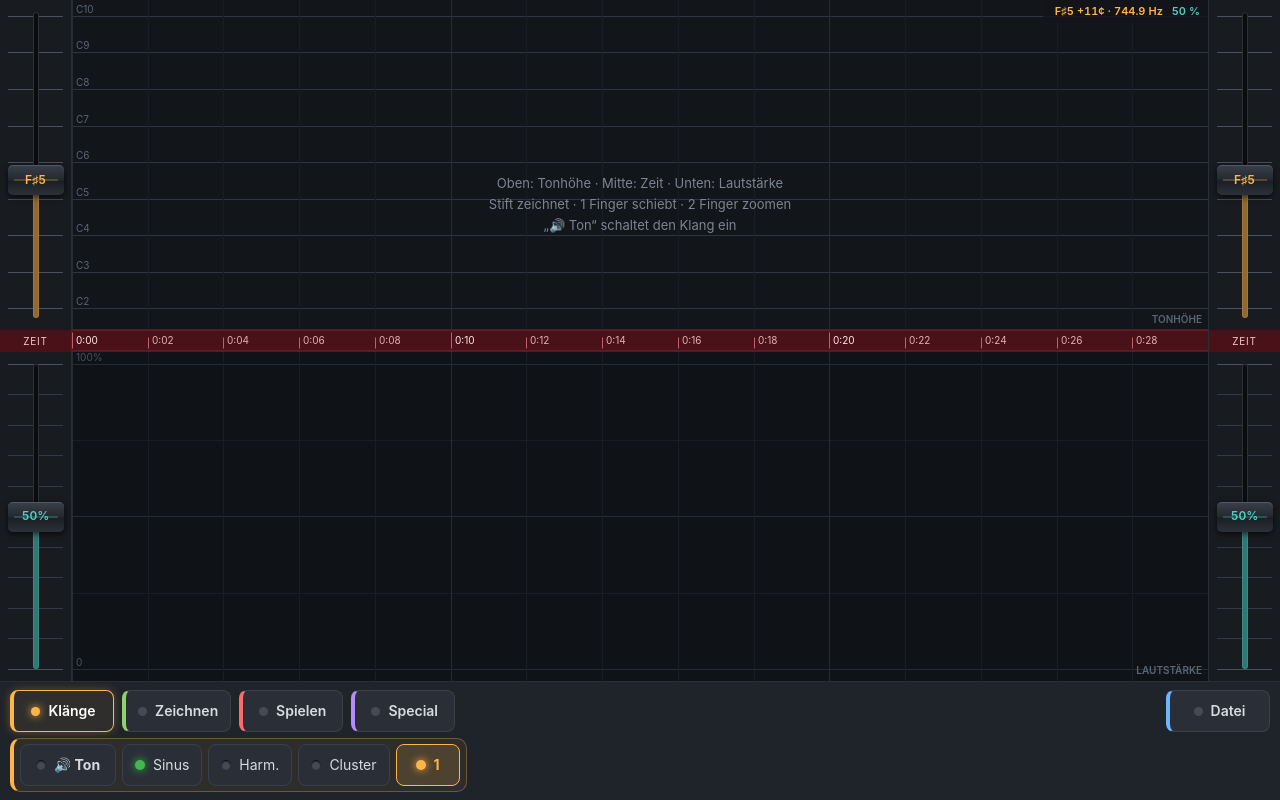
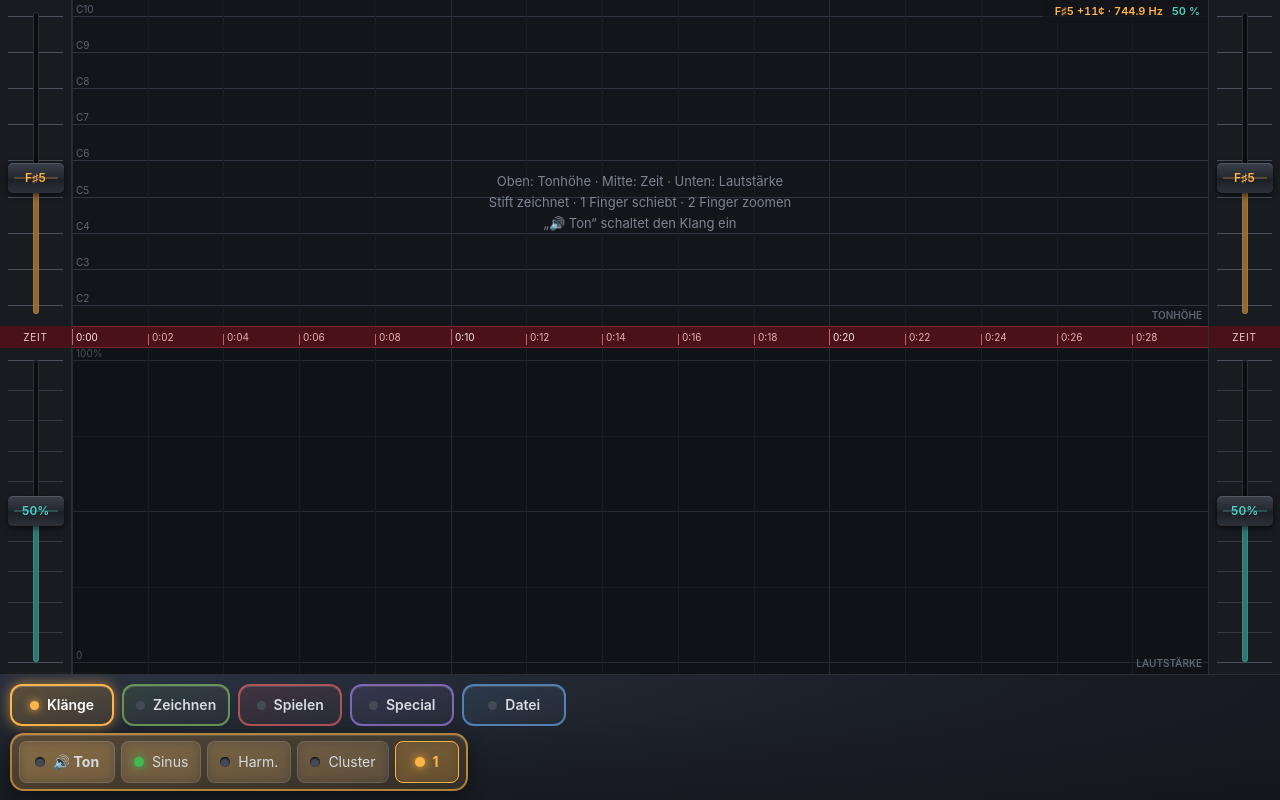
Before and after one commit to andreasklangschrift/Klangschrift, a plain HTML site: page index.html in a window 1280 px wide. Both pictures are taken after a click on the button "Klänge". Drawn offline with Linux system fonts and the light colour scheme.

Commit message:
Add files via upload

```diff
--- a/index.html
+++ b/index.html
@@ -85,17 +85,21 @@
   #subs{display:flex;flex-direction:column;align-items:flex-start;gap:6px}
   #subs:empty{display:none}
   .srow{display:flex;gap:8px;align-items:stretch;max-width:100%}
-  .grp{display:none;align-items:center;gap:6px;padding:5px 6px;border-radius:10px;border:1px solid var(--mcl);border-left:4px solid var(--mc);background:var(--mcb);flex-wrap:wrap;max-width:100%;box-sizing:border-box}
+  .grp{display:none;align-items:center;gap:6px;padding:6px 7px;border-radius:14px;border:2px solid var(--mcl);
+       background:linear-gradient(160deg,var(--mcg),var(--mcb));-webkit-backdrop-filter:blur(14px) saturate(150%);backdrop-filter:blur(14px) saturate(150%);
+       box-shadow:inset 0 1px 0 #ffffff26, 0 6px 18px #0006;flex-wrap:wrap;max-width:100%;box-sizing:border-box}
+  .grp button{background:#ffffff10;border-color:#ffffff22;-webkit-backdrop-filter:blur(6px);backdrop-filter:blur(6px)}
   .grp.show{display:inline-flex}
   /* einheitliche Farbe je Menü */
-  #rowSnd, #tab_snd  {--mc:#ffb547;--mcb:#ffb54712;--mcl:#ffb54750}
-  #rowDraw,#tab_draw {--mc:#8fd16a;--mcb:#8fd16a12;--mcl:#8fd16a50}
-  #rowPlay,#tab_play {--mc:#ff6b6b;--mcb:#ff6b6b12;--mcl:#ff6b6b50}
-  #rowSpec,#tab_spec {--mc:#b48cff;--mcb:#b48cff12;--mcl:#b48cff50}
-  #rowFile,#tab_file {--mc:#6fb4ff;--mcb:#6fb4ff12;--mcl:#6fb4ff50}
-  .tab{display:flex;align-items:center;gap:8px;font-weight:600;min-width:104px;justify-content:center;border-left:4px solid var(--mc)}
+  #rowSnd, #tab_snd  {--mc:#ffb547;--mcb:#ffb5471f;--mcg:#ffb54740;--mcl:#ffb54799}
+  #rowDraw,#tab_draw {--mc:#8fd16a;--mcb:#8fd16a1f;--mcg:#8fd16a40;--mcl:#8fd16a99}
+  #rowPlay,#tab_play {--mc:#ff6b6b;--mcb:#ff6b6b1f;--mcg:#ff6b6b40;--mcl:#ff6b6b99}
+  #rowSpec,#tab_spec {--mc:#b48cff;--mcb:#b48cff1f;--mcg:#b48cff40;--mcl:#b48cff99}
+  #rowFile,#tab_file {--mc:#6fb4ff;--mcb:#6fb4ff1f;--mcg:#6fb4ff40;--mcl:#6fb4ff99}
+  .tab{display:flex;align-items:center;gap:8px;font-weight:600;min-width:104px;justify-content:center;border:2px solid var(--mcl);
+        background:linear-gradient(160deg,var(--mcb),#ffffff08);-webkit-backdrop-filter:blur(12px);backdrop-filter:blur(12px);box-shadow:inset 0 1px 0 #ffffff1f;border-radius:12px}
   .tab .led{width:9px;height:9px;border-radius:50%;background:#444b55}
-  .tab.open{background:var(--mcb);border-color:var(--mc);color:#fff;box-shadow:0 0 10px var(--mcl)}
+  .tab.open{background:linear-gradient(160deg,var(--mcg),var(--mcb));border-color:var(--mc);color:#fff;box-shadow:inset 0 1px 0 #ffffff33, 0 0 14px var(--mcl)}
   .tab.open .led{background:var(--mc);box-shadow:0 0 8px var(--mc)}
   #polyBtn{min-width:64px;justify-content:center;font-weight:700}
   button.ico{width:58px;min-height:48px;display:flex;align-items:center;justify-content:center;padding:0}
@@ -122,7 +126,7 @@
   #eqc{width:100%;height:100%;display:block;touch-action:none}
   #eqwrap{position:relative;min-height:0}
 
-  #bar{display:flex;flex-direction:column;gap:6px;padding:8px 10px;background:var(--panel2);border-top:1px solid var(--line)}
+  #bar{display:flex;flex-direction:column;gap:7px;padding:9px 10px;background:radial-gradient(120% 140% at 10% 0%,#2a3140 0%,#1a1e25 55%,#14171c 100%);border-top:1px solid var(--line)}
   #bar .row{display:flex;align-items:center;gap:8px;flex-wrap:wrap}
   #bar .row+.row{padding-top:6px;border-top:1px solid var(--line)}
   .help{font-size:11px;color:var(--dim)}
@@ -221,7 +225,6 @@
       <button class="tab" id="tab_draw"><span class="led"></span>Zeichnen</button>
       <button class="tab" id="tab_play"><span class="led"></span>Spielen</button>
       <button class="tab" id="tab_spec"><span class="led"></span>Special</button>
-      <div class="sp"></div>
       <button class="tab" id="tab_file"><span class="led"></span>Datei</button>
     </div>
     <div id="subs">
@@ -247,7 +250,6 @@
       <button class="txt sel" id="mLive">Live</button>
       <button class="txt" id="mPlay">Lesen</button>
       <button class="ico" id="startBtn" title="Start"><svg width="26" height="26" viewBox="0 0 24 24" fill="currentColor" stroke="none" stroke-width="2" stroke-linecap="round" stroke-linejoin="round"><path d="M7 4.5v15l12.5-7.5z"/></svg></button>
-      <button class="ico" id="stopBtn" title="Stopp"><svg width="26" height="26" viewBox="0 0 24 24" fill="currentColor" stroke="none" stroke-width="2" stroke-linecap="round" stroke-linejoin="round"><rect x="5.5" y="4.5" width="4.5" height="15" rx="1"/><rect x="14" y="4.5" width="4.5" height="15" rx="1"/></svg></button>
       <button class="ico" id="homeBtn" title="Zurück zum Anfang"><svg width="26" height="26" viewBox="0 0 24 24" fill="currentColor" stroke="none" stroke-width="2" stroke-linecap="round" stroke-linejoin="round"><path d="M12 4.5v15L1.5 12zM22.5 4.5v15L12 12z"/></svg></button>
       <span class="help">Zeiger: am Griff ziehen · Doppeltipp auf die Zeitleiste</span>
     </div>
@@ -302,7 +304,7 @@ const EQ = {
 
 const S = {
   pitch: 0.45, vol: 0.5,
-  tone: false, voice: 'sine', spec: true, time: false,
+  tone: false, voice: 'sine', spec: false, time: false,
   mode: 'live', running: false, playT: 0, recTarget: null, rest: false, stock: false, edit: false,
   layer: 0,                                          // aktive Stimme 0…3 (Polyphonie)
   osc: false, oscPoly: false, pitch2: 0.452, vol2: 0.5, oscMs: 10, fourN: 1,
@@ -438,13 +440,31 @@ function initAudio(){
     stBus = ac.createGain(); stBus.gain.value = 0; stBus.connect(post);
     prevG = ac.createGain(); prevG.gain.value = 0; prevG.connect(stBus);
     getSyn(0); updateSpec();
-    ac.onstatechange = ()=> applyAudio(true);
-  }
-  if(ac.state!=='running'){ try{ ac.resume().then(()=>applyAudio(true)).catch(()=>{}); }catch(e){} }
-  try{ const b=ac.createBuffer(1,1,22050), s=ac.createBufferSource(); s.buffer=b; s.connect(ac.destination); s.start(0); }catch(e){}
+    ac.onstatechange = ()=>{ if(ac.state==='running') applyAudio(true); };
+  }
+  if(!audioUnlocked){ audioUnlocked=true; try{ const b=ac.createBuffer(1,1,22050), s=ac.createBufferSource(); s.buffer=b; s.connect(ac.destination); s.start(0); }catch(e){} }
   applyAudio(true);
 }
-['touchend','click','keydown'].forEach(ev=>document.addEventListener(ev,()=>{ if(!ac||ac.state!=='running') initAudio(); },{passive:true}));
+let audioUnlocked=false;
+['touchend','click','keydown'].forEach(ev=>document.addEventListener(ev,()=>{ if(!ac) initAudio(); else if(needAudio() && ac.state!=='running') ac.resume().catch(()=>{}); },{passive:true}));
+// iOS zeigt einen Player auf dem Sperrbildschirm, solange die Audio-Ausgabe läuft – auch wenn sie still ist.
+// Deshalb wird die Ausgabe angehalten, sobald nichts klingen soll, und beim nächsten Ton wieder gestartet.
+const needAudio = ()=> S.tone || S.running || (typeof prevOsc!=='undefined' && prevOsc.length>0);
+let suspT=0;
+function audioIdleCheck(){
+  if(!ac) return;
+  clearTimeout(suspT);
+  if(needAudio()){ if(ac.state!=='running') ac.resume().catch(()=>{}); return; }
+  const tail = 600 + ((S.stock && STK.hall) ? STK.hallTime*1000 : 0);      // Hall ausklingen lassen
+  suspT=setTimeout(()=>{ if(!needAudio() && ac.state==='running') ac.suspend().catch(()=>{}); }, tail);
+}
+document.addEventListener('visibilitychange',()=>{ if(document.hidden && ac){ stop(); clearTimeout(suspT); ac.suspend().catch(()=>{}); } });
+try{
+  if('mediaSession' in navigator){
+    navigator.mediaSession.metadata = new MediaMetadata({ title:'Klangschrift', artwork:[{src:'icon-512.png',sizes:'512x512',type:'image/png'}] });
+    navigator.mediaSession.setActionHandler('pause', ()=>{ stop(); S.tone=false; $('toneBtn').classList.remove('on'); applyAudio(true); });
+  }
+}catch(e){}
 
 // Spektrum der aktiven Stimme (und im Schwingungen-Modus der 2. Schwingung) neu setzen
 const fourierView = ()=> S.osc && !S.oscPoly && S.voice!=='sine';
@@ -473,6 +493,7 @@ function applyAudio(force){
   getSyn(0).set(S.voice, S.osc ? oscF1() : freqOf(S.pitch), on ? 0.5*S.vol*S.vol : 0, force);   // quadratisch ≈ gehörrichtig
   if(S.osc && S.oscPoly) getSyn(1).set(S.voice, oscF2(), (S.tone && !S.stock) ? 0.5*S.vol2*S.vol2 : 0, force);
   else if(!S.running) muteOthers();
+  audioIdleCheck();
 }
 const last = {};
 
@@ -920,11 +941,12 @@ function showSpec(on){
   S.spec=on; $('specBtn').classList.toggle('on',on);
   eq.classList.toggle('show', on && S.voice!=='sine'); requestAnimationFrame(resize);
 }
-function setVoice(v){
-  initAudio(); S.voice=v; S.fourN=1; updateSpec(); dirty=true;
+function setVoice(v,noInit){
+  if(!noInit) initAudio(); S.voice=v; S.fourN=1; updateSpec(); dirty=true;
   $('sineBtn').classList.toggle('on',v==='sine'); $('harmBtn').classList.toggle('on',v==='harm'); $('cluBtn').classList.toggle('on',v==='cluster');
   $('specBtn').style.display = v==='sine' ? 'none' : '';
-  if(v!=='sine'){ buildEqTop(); showSpec(true); } else showSpec(S.spec);
+  if(v!=='sine') buildEqTop();
+  showSpec(S.spec);                                   // Spektrum nur, wenn der Spektrum-Knopf an ist
   layoutSubs();
   applyAudio();
 }
@@ -965,8 +987,8 @@ addEventListener('resize',()=>{ const w=$('bar').clientWidth; if(w!==lastBarW){
 
 function setMode(m){ if(S.running) stop(); S.mode=m; $('mLive').classList.toggle('sel',m==='live'); $('mPlay').classList.toggle('sel',m==='play'); dirty=true; }
 $('mLive').onclick=()=>setMode('live'); $('mPlay').onclick=()=>setMode('play');
-function updStart(){ $('startBtn').classList.toggle('run',S.running); return;
-  const b=$('startBtn'); b.innerHTML=S.running?'<svg width="22" height="22" viewBox="0 0 24 24"><rect x="5.5" y="4.5" width="4.5" height="15" rx="1" fill="currentColor"/><rect x="14" y="4.5" width="4.5" height="15" rx="1" fill="currentColor"/></svg>':'<svg width="22" height="22" viewBox="0 0 24 24"><path d="M7 4.5v15l12.5-7.5z" fill="currentColor"/></svg>'; b.classList.toggle('run',S.running); }
+function updStart(){
+  const b=$('startBtn'); b.title=S.running?'Pause':'Start'; b.innerHTML=S.running?'<svg width="26" height="26" viewBox="0 0 24 24"><rect x="5.5" y="4.5" width="4.5" height="15" rx="1" fill="currentColor"/><rect x="14" y="4.5" width="4.5" height="15" rx="1" fill="currentColor"/></svg>':'<svg width="26" height="26" viewBox="0 0 24 24"><path d="M7 4.5v15l12.5-7.5z" fill="currentColor"/></svg>'; b.classList.toggle('run',S.running); }
 function start(){
   initAudio();
   const end=pieceEnd();
@@ -1008,8 +1030,8 @@ function showRecBar(){ $('recTxt').textContent='Stimme '+(S.layer+1)+' eingespie
 function hideRecBar(){ $('recbar').classList.remove('show'); }
 $('recKeep').onclick=hideRecBar;
 $('recDel').onclick=()=>{ hideRecBar(); curves={pitch:[],vol:[]}; take={pitch:[],vol:[]}; if(S.recPrev!=null) switchLayer(S.recPrev); S.recPrev=null; updPoly(); save(); dirty=true; };
-$('startBtn').onclick=()=>{ if(!S.running) start(); };
-$('stopBtn').onclick=()=> stop();
+$('startBtn').onclick=()=>{ S.running ? stop() : start(); };
+
 $('homeBtn').onclick=()=>{ S.playT=0; S.scrollX=0; recLast={pitch:null,vol:null}; dirty=true; updateFaders(); };
 $('fitBtn').onclick=fitAll;
 
@@ -1808,7 +1830,8 @@ function frame(now){
 }
 
 addEventListener('pagehide',save); document.addEventListener('visibilitychange',()=>{ if(document.hidden) save(); });
-load(); resize(); updPoly(); if(S.voice!=='sine') setVoice(S.voice); updateFaders(); requestAnimationFrame(frame);
+// Start: ohne Ton, mit Sinuston
+load(); S.tone=false; resize(); updPoly(); setVoice('sine',true); updateFaders(); requestAnimationFrame(frame);
 // Offline-Betrieb, wenn die App von einer Webadresse (z. B. GitHub Pages) geladen wurde
 try{ if('serviceWorker' in navigator && /^https?:$/.test(location.protocol) && /github\.io$|localhost/.test(location.hostname)) navigator.serviceWorker.register('sw.js').catch(()=>{}); }catch(e){}
 })();
--- a/sw.js
+++ b/sw.js
@@ -1,7 +1,7 @@
 // Klangschrift – Offline-Speicher.
 // Die Seite selbst wird immer zuerst frisch aus dem Netz geholt (Updates erscheinen sofort);
 // nur ohne Internet kommt sie aus dem Speicher. Bei jeder neuen Version VERSION hochzählen.
-const VERSION = 'klangschrift-v7';
+const VERSION = 'klangschrift-v8';
 const FILES = ['./', './index.html', './manifest.webmanifest', './icon-192.png', './icon-512.png', './apple-touch-icon.png'];
 
 self.addEventListener('install', e => {
```
